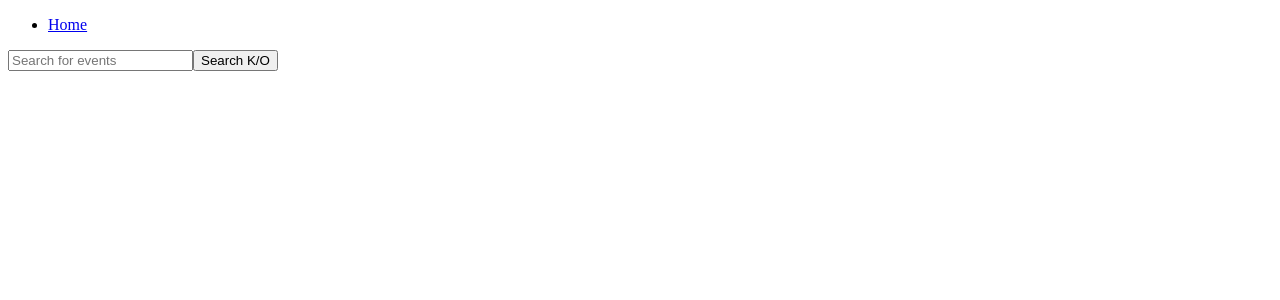
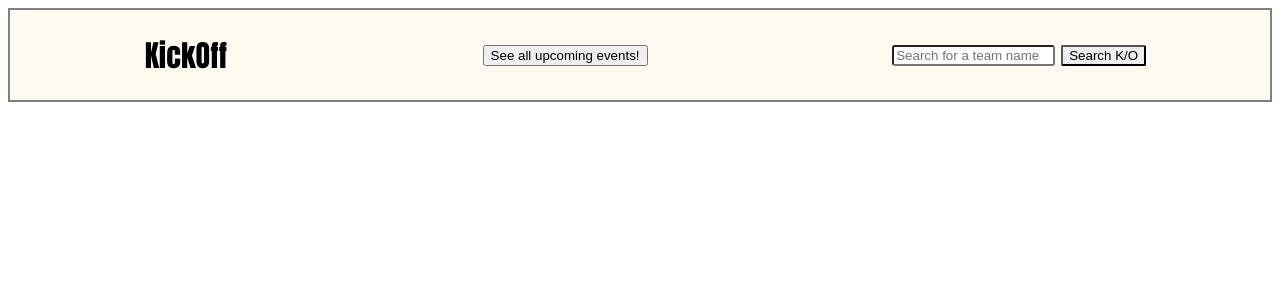
Before and after one commit to sjrader/authenticate_me, a React (Create React App) app in the folder frontend/: page / in a window 1280 px wide. Shown: the top 300 px of the page. Built offline with nearby package versions, Linux system fonts and the light colour scheme; no server answers; the HTML template or start-up script is replaced by a standard one.

Commit message:
CSS work being completed

```diff
--- a/frontend/src/components/AllUpComingEvents/index.js
+++ b/frontend/src/components/AllUpComingEvents/index.js
@@ -1,5 +1,6 @@
 import { useEffect, useState } from 'react';
 import { csrfFetch } from '../../store/csrf';
+import '../HomePage/HomePage.css';
 
 const AllEvents = () => {
     const [allEvents, setAllEvents] = useState([]);
--- a/frontend/src/components/Event/index.js
+++ b/frontend/src/components/Event/index.js
@@ -35,25 +35,28 @@ const EventDisplay = () => {
             userId,
             attendStatus
         }
-        if (!eventRsvps.map(eventRsvp => eventRsvp.userId).includes(userId)) {
             try {
                 const res = await csrfFetch(`/api/events/${eventId}`, {
                     method: 'POST',
                     body: JSON.stringify(rsvp),
                     headers: {
                         "Content-Type": "application/json"
-                    }})
+                    }
+                    }
+                    )
+                if (res.ok) {
+                    const attendStatus = await res.json();
+                    setAttendStatus(attendStatus)
+                }
             } catch (err) {
                 console.log(err)
             }
-        } else if (eventRsvps.map(eventRsvp => eventRsvp.userId === userId)) {
-            console.log('Will be shocked if this is the right number ==> ')
-        }
     }
 
     useEffect( async() => {
         GetEvent();
         GetRsvps();
+            console.log(event.image)
     }, [eventId, setEventRsvps])
 
     const buttonText = sessionUser ? 'RSVP!' : 'Sign up to RSVP!'
@@ -63,9 +66,9 @@ const EventDisplay = () => {
         <div>
             <h2>{event.title}</h2>
             <h3>{event.date}</h3>
-            <h3>From {event.startTime} until {event.endTime}</h3>
+            <h3>Starting at {event.startTime} until {event.endTime}</h3>
             {/* Need to make this look better when there is more time */}
-        < img src={event.image}/>
+        <img src={event.image} />
         <div>
             <form onSubmit={onSubmitRSVP}>
             <select
--- a/frontend/src/components/HomePage/HomePage.css
+++ b/frontend/src/components/HomePage/HomePage.css
@@ -0,0 +1,37 @@
+.event-card {
+    flex-direction: row;
+    display: flex;
+    text-align: center;
+
+}
+
+.upcoming-individual {
+    background-color: green;
+    width: 300px;
+    height: stretch;
+    padding: 0px 0px 10px 0px;
+    /* justify-content: center; */
+    border-radius: 5px;
+    margin: 10px;
+    border: 2px solid #808080;
+    background-color: #FFFAF0;
+}
+.upcoming-individual a{
+    text-decoration: none;
+}
+
+.card-title {
+    font-size: 25px;
+    background-color: #404040;
+    margin: 5px;
+    color: white;
+    font-weight: bold;
+    border-radius: 5px;
+}
+
+.card-image{
+    max-height: 200px;
+    width: auto;
+    object-fit: contain;
+    margin: 5px;
+}
--- a/frontend/src/components/HomePage/index.js
+++ b/frontend/src/components/HomePage/index.js
@@ -1,12 +1,14 @@
 import { useState, useEffect } from 'react';
 import { useSelector } from 'react-redux';
 import { csrfFetch } from '../../store/csrf';
+import './HomePage.css';
 
 const HomePage = () => {
     const sessionUser = useSelector((state) => state.session.user);
     const [tenEvents, setTenEvents] = useState([]);
     const [myEvents, setMyEvents] = useState([]);
     const [venueList, setVenueList] = useState([]);
+    const [membersAttending, setMembersAttending] = useState('')
 
     const GetTenEvents = async() => {
         const res = await csrfFetch('/api/events/homepageten');
@@ -18,38 +20,79 @@ const HomePage = () => {
         const res = await csrfFetch(`/api/events/rsvps/${sessionUser.id}`);
         let rsvps = await res.json();
         setMyEvents(rsvps);
-        console.log('Testing ===>', rsvps)
 
     };
 
+    let sessionLinks;
+    if (sessionUser) {
+        sessionLinks = (
+        <>
+            <div className="upcoming">
+                    <h2>My next ten upcoming events:</h2>
+                    <div className="event-card">
+                        {myEvents.map(event => (
+                             <div className="upcoming-individual" key={event.id}>
+                             <img className="card-image" src={event.Event.image} />
+                                <a href={`/events/${event.Event.id}`}>
+                                    <div className="card-title">{event.Event.title}</div>
+                                </a>
+                                <h4>On {event.Event.date} starting at {event.Event.startTime}</h4>
+                                <a href={`/venues/${event.Event.venueId}`}>Venue information </a>
+                             </div>
+                          ))}
+                    </div>
+             </div>
+        <div className="upcoming">
+            <h2>Next ten upcoming events on KickOff:</h2>
+            <div className="event-card">
+             {tenEvents.map(event => (
+                 <div className="upcoming-individual" key={event.id}>
+                    <img className="card-image" src={event.image} />
+                    <a href={`/events/${event.id}`}>
+                        <div className="card-title">{event.title}</div>
+                    </a>
+                    <h4>On {event.date} starting at {event.startTime}</h4>
+                    <a className="location-name" href={`/venues/${event.venueId}`}>Located at {event.Venue.name}</a>
+                 </div>
+             ))}
+             </div>
+         </div>
+        </>
+        );
+    }
+    else {
+        sessionLinks = (
+        <>
+        <div className="upcoming">
+            <h2>Next ten upcoming events on KickOff:</h2>
+            <div className="event-card">
+             {tenEvents.map(event => (
+                 <div className="upcoming-individual" key={event.id}>
+                    <a href={`/events/${event.id}`}>
+                        <div className="card-title">{event.title}</div>
+                    </a>
+                    <h4>On {event.date} starting at {event.startTime}</h4>
+                    <p href>{event.description}</p>
+                    <a className="location-name" href={`/venues/${event.venueId}`}>Located at {event.Venue.name}</a>
+                 </div>
+             ))}
+             </div>
+         </div>
+         </>
+        );
+    }
+
     useEffect(() => {
         GetTenEvents();
-        GetMyEvents();
+        if (sessionUser) {
+            GetMyEvents();
+        }
     }, [setTenEvents, setMyEvents])
 
+        console.log(myEvents);
     return (
        <div>
-        <div>
-            <h1>Next ten upcoming events on KickOff:</h1>
-             {tenEvents.map(event => (
-                 <div key={event.id}>
-                 <h2><a href={`/events/${event.id}`}>{event.title}</a></h2>
-                 <h4>On {event.date} from {event.startTime} until {event.endTime}</h4>
-                 <a href={`/venues/${event.venueId}`}>Located at {event.Venue.name}</a>
-                 </div>
-             ))}
-         </div>
-         <div>
-            <h1>My next ten upcoming events:</h1>
-             {myEvents.map(myEvent => (
-                 <div key={myEvent.id}>
-                 <h2><a href={`/events/${myEvent.Event.id}`}>{myEvent.Event.title}</a></h2>
-                 <h4>On {myEvent.Event.date} from {myEvent.Event.startTime} until {myEvent.Event.endTime}</h4>
-                 {/* <a href={`/venues/${event.venueId}`}>Located at {event.Venue.name}</a> */}
-                 {/* Cannot bring in the information about the venue with the current search */}
-                 </div>
-             ))}
-         </div>
+       {sessionLinks}
        </div>
     )
 }
--- a/frontend/src/components/Navigation/Navigation.css
+++ b/frontend/src/components/Navigation/Navigation.css
@@ -0,0 +1,46 @@
+.nav-div {
+    height: 90px;
+    background-color: #FFFAF0;
+    border: 2px solid #808080;
+    display: flex;
+    flex-direction: row;
+    align-items: center;
+    justify-content: space-around;
+}
+
+.kickoff-header {
+    display: flex;
+    color: black;
+    font-size: 30px;
+    font-family: Impact;
+    align-items: center;
+    margin-left: auto;
+    margin-right: auto;
+    text-decoration: none;
+}
+.kickoff {
+    display: flex;
+    width: 110px;
+    height: 50px;
+    /* background-color: white; */
+}
+
+.search-bar {
+    width: 155px;
+    border-radius: 3px;
+    margin: 3px;
+}
+
+.kevin-owens-search {
+    margin: 3px;
+    border-radius: 2px;
+}
+.profile-dropdown {
+    font-size: 13px;
+    display: flex;
+    flex-direction: row;
+}
+
+.logout-button {
+    max-height: 20px;
+}
--- a/frontend/src/components/Navigation/ProfileButton.js
+++ b/frontend/src/components/Navigation/ProfileButton.js
@@ -1,6 +1,7 @@
 import React, { useState, useEffect } from "react";
 import { useDispatch } from 'react-redux';
 import * as sessionActions from '../../store/session';
+import './Navigation.css';
 
 function ProfileButton({ user }) {
   const dispatch = useDispatch();
@@ -34,13 +35,10 @@ function ProfileButton({ user }) {
         <i className="fas fa-user-circle" />
       </button>
       {showMenu && (
-        <ul className="profile-dropdown">
-          <li>{user.username}</li>
-          <li>{user.email}</li>
-          <li>
-            <button onClick={logout}>Log Out</button>
-          </li>
-        </ul>
+        <div className="profile-dropdown">
+          <button className="logout-button" onClick={logout}>Log Out</button>
+          <h4 className="user-info">Username: {user.username}   Email: {user.email}</h4>
+        </div>
       )}
     </>
   );
--- a/frontend/src/components/Navigation/index.js
+++ b/frontend/src/components/Navigation/index.js
@@ -1,12 +1,14 @@
-import React from 'react';
-import { NavLink, useHistory } from 'react-router-dom';
+import React, { useState } from 'react';
+import { NavLink, useHistory} from 'react-router-dom';
 import { useSelector } from 'react-redux';
 import ProfileButton from './ProfileButton';
+import { csrfFetch } from '../../store/csrf';
 import './Navigation.css';
 //later on import Font Awesome
 
 function Navigation({ isLoaded }) {
     const history = useHistory();
+    const [searchTitles, setSearchTitles] = useState('')
     const sessionUser = useSelector(state => state.session.user);
 
     let sessionLinks;
@@ -25,23 +27,37 @@ function Navigation({ isLoaded }) {
 
     const onSearch = async(e) => {
         e.preventDefault();
-        history.push('/venues/1')
+        console.log('search title => ', searchTitles)
+        const res = await csrfFetch('/api/search/');
+        const events = await res.json();
+        console.log(events)
     }
 
     return (
-        <div>
-        <ul>
-            <li>
-                <NavLink exact to="/">Home</NavLink>
-                {isLoaded && sessionLinks}
-            </li>
-        </ul>
-        <div>
+        <div className="nav-div">
+            <div className="kickoff">
+                <NavLink className="kickoff-header" exact to="/">KickOff</NavLink>
+            </div>
+            <div>
+                <NavLink to='/search/all'>
+                    <button type='submit'>See all upcoming events!</button>
+                </NavLink>
+            </div>
+            <div>
             <form onSubmit={onSearch}>
-                <input placeholder='Search for events'></input>
-                <button type="submit">Search K/O</button>
+                <input
+                className="search-bar"
+                    value={searchTitles}
+                    onChange={(e) => setSearchTitles(e.target.value)}
+                    placeholder='Search for a team name'
+                    ></input>
+                <button
+                className="kevin-owens-search"
+                type="submit"
+                >Search K/O</button>
             </form>
-        </div>
+            </div>
+            {isLoaded && sessionLinks}
         </div>
     );
 }
--- a/frontend/src/components/Venue/index.js
+++ b/frontend/src/components/Venue/index.js
@@ -63,7 +63,7 @@ const VenueDisplay = () => {
                 <a href={`/events/${event.id}`}>{event.title}</a>
                     <div>
                         <h3>{event.date}</h3>
-                        <h3>From {event.startTime} - {event.endTime}</h3>
+                        <h3>Starting at {event.startTime}</h3>
                     </div>
                 </div>
             ))}
```
Also changed, not shown: 2 other files (tests, documents, lock files or other folders).
